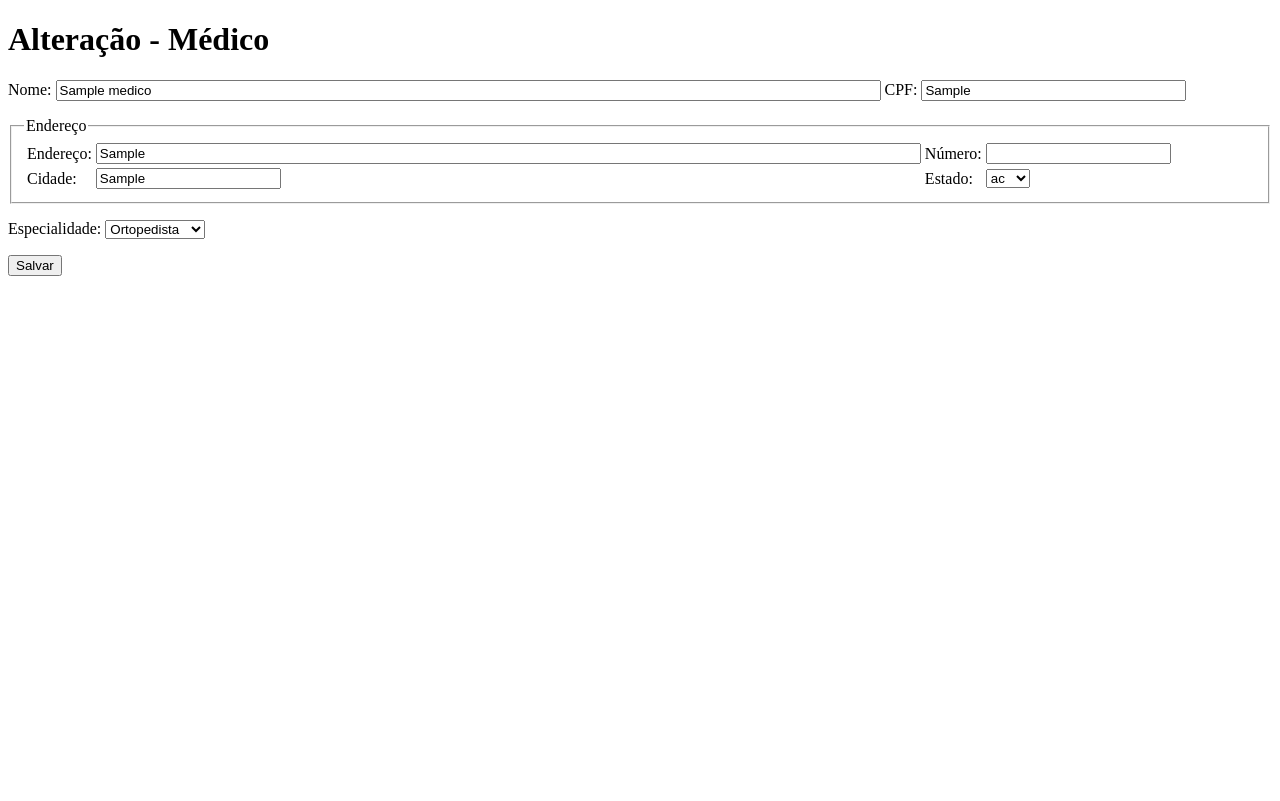
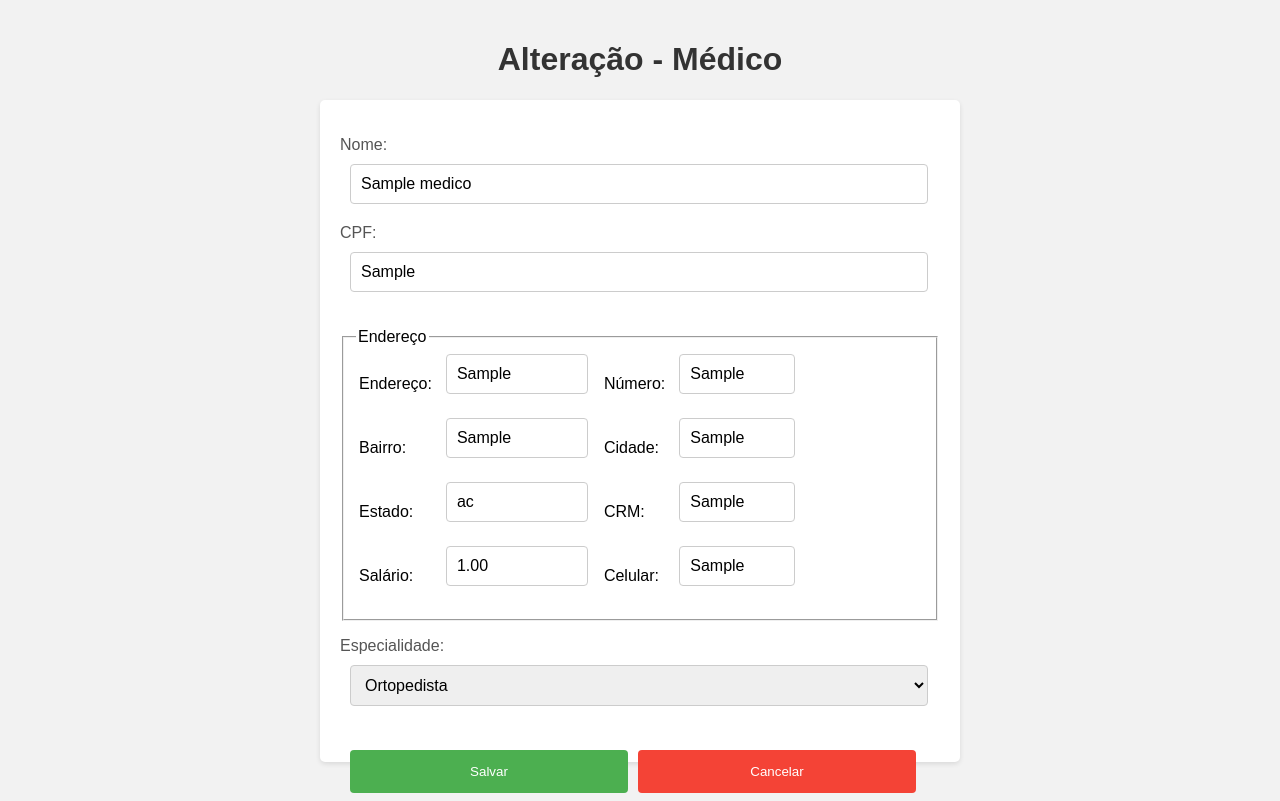
Before and after one commit to HenriBueno00/Lab_BancoDeDados, a PHP site: page /edit_medico.php?id_medico=1 in a window 1280 px wide. Before the commit the page ends 276 px from the top, so only its background shows below. Run offline with PHP 8.4, Linux system fonts and the light colour scheme; data comes from the database, SQL or seed files in the repository; tables that the repository leaves empty hold one stand-in row (values such as "Sample post").

Commit message:
Update AULA10

```diff
--- a/WEB/AULA10/edit_medico.php
+++ b/WEB/AULA10/edit_medico.php
@@ -5,42 +5,102 @@ $id_medico = filter_input(INPUT_GET, 'id_medico', FILTER_SANITIZE_NUMBER_INT);
 $result = "SELECT * FROM medico WHERE id_medico = '$id_medico'";
 $resultado = mysqli_query($con, $result);
 $row = mysqli_fetch_assoc($resultado);
-$cod_esp = $row['cod_esp']; // Correção: faltou um ponto e vírgula ao final desta linha
+$cod_esp = $row['cod_esp'];
 ?>
 <!DOCTYPE html>
 <html lang="pt-br">
 <head>
     <meta charset="utf-8">
-    <title>CRUD - Editar Medico</title> <!-- Correção: "Medico" alterado para "Médico" -->
+    <title>CRUD - Editar Médico</title>
+    <style>
+        body {
+            font-family: Arial, sans-serif;
+            background-color: #f2f2f2;
+            margin: 0;
+            padding: 20px;
+        }
+        h1 {
+            text-align: center;
+            color: #333;
+        }
+        form {
+            background-color: #fff;
+            padding: 20px;
+            border-radius: 5px;
+            box-shadow: 0 2px 5px rgba(0, 0, 0, 0.1);
+            width: 600px;
+            margin: 0 auto;
+        }
+        label {
+            display: block;
+            margin-bottom: 10px;
+            color: #555;
+        }
+        input[type="text"], input[type="number"], select {
+            width: calc(100% - 22px);
+            padding: 10px;
+            margin-bottom: 20px;
+            border: 1px solid #ccc;
+            border-radius: 4px;
+            box-sizing: border-box;
+            font-size: 16px;
+            margin-left: 10px;
+        }
+        select {
+            cursor: pointer;
+        }
+        input[type="submit"], input[type="button"] {
+            background-color: #4CAF50;
+            color: white;
+            padding: 14px 20px;
+            margin: 8px 0;
+            border: none;
+            border-radius: 4px;
+            cursor: pointer;
+            width: calc(50% - 22px);
+            margin-left: 10px;
+            float: left;
+        }
+        input[type="submit"]:hover, input[type="button"]:hover {
+            background-color: #45a049;
+        }
+        input[type="button"] {
+            background-color: #f44336;
+        }
+        input[type="button"]:hover {
+            background-color: #d32f2f;
+        }
+    </style>
 </head>
 <body>
-    <h1>Alteração - Médico</h1> <!-- Correção: "Medico" alterado para "Médico" -->
+    <h1>Alteração - Médico</h1>
     <?php
     if(isset($_SESSION['msg'])){
         echo $_SESSION['msg'];
-        unset($_SESSION['msg']); // Correção: Removido espaço em excesso entre "unset" e "($_SESSION['msg'])"
+        unset($_SESSION['msg']);
     }
     ?>
     <form method="POST" action="proc_edit_medico.php">
         <input type="hidden" name="id_medico" value="<?php echo $row['id_medico']; ?>">
         <p><label>Nome: </label><input type="text" name="nome" size="100" value="<?php echo $row['nome']; ?>">
-        <label>CPF: </label><input type="text" name="cpf" size="30" value="<?php echo $row['cpf']; ?>">
-        <fieldset><legend>Endereço</legend> <!-- Correção: "Endereço" substituído por "Endereço" -->
+        <label>CPF: </label><input type="text" name="cpf" size="30" value="<?php echo $row['cpf']; ?>"></p>
+        <fieldset><legend>Endereço</legend>
             <table width="80%">
                 <tr>
                     <td>Endereço: </td><td><input type="text" name="endereco" size="100" value="<?php echo $row['endereco']; ?>"></td>
-                    <td>Número: </td><td><input type="number" name="numero" value="<?php echo $row['numero']; ?>"></td>
+                    <td>Número: </td><td><input type="text" name="numero" size="10" value="<?php echo $row['numero']; ?>"></td>
                 </tr>
                 <tr>
-                    <td>Cidade: </td><td><input type="text" name="cidade" value="<?php echo $row['cidade']; ?>"></td>
-                    <td>Estado: </td><td><select name="estado">
-                        <option value="<?php echo $row['estado']; ?>"><?php echo $row['estado']; ?></option>
-                        <option value="SP">SP</option>
-                        <option value="BA">BA</option>
-                        <option value="RJ">RJ</option>
-                        <option value="MG">MG</option>
-                        <option value="PR">PR</option>
-                    </select></td>
+                    <td>Bairro: </td><td><input type="text" name="bairro" size="60" value="<?php echo $row['bairro']; ?>"></td>
+                    <td>Cidade: </td><td><input type="text" name="cidade" size="80" value="<?php echo $row['cidade']; ?>"></td>
+                </tr>
+                <tr>
+                    <td>Estado: </td><td><input type="text" name="estado" size="2" value="<?php echo $row['estado']; ?>"></td>
+                    <td>CRM: </td><td><input type="text" name="crm" size="20" value="<?php echo $row['CRM']; ?>"></td>
+                </tr>
+                <tr>
+                    <td>Salário: </td><td><input type="text" name="salario" size="15" value="<?php echo $row['salario']; ?>"></td>
+                    <td>Celular: </td><td><input type="text" name="celular" size="15" value="<?php echo $row['celular']; ?>"></td>
                 </tr>
             </table>
         </fieldset>
@@ -55,7 +115,7 @@ $cod_esp = $row['cod_esp']; // Correção: faltou um ponto e vírgula ao final d
                 <?php echo $reg['descricao']; ?></option>
             <?php
                 $query2 = "SELECT * from especialidade ORDER BY descricao;";
-                $resu2 = mysqli_query($con, $query2) or die (mysqli_connect_error()); // Correção: "mysql_connect_error()" alterado para "mysqli_connect_error()"
+                $resu2 = mysqli_query($con, $query2) or die (mysqli_connect_error());
                 while ($reg2 = mysqli_fetch_array($resu2)) {
             ?>
                 <option value="<?php echo $reg2['id']; ?>"><?php echo $reg2['descricao']; ?></option>
@@ -64,7 +124,8 @@ $cod_esp = $row['cod_esp']; // Correção: faltou um ponto e vírgula ao final d
                 mysqli_close($con);
             ?>
         </select>
-        <p><input type="submit" value="Salvar"></p> <!-- Correção: Tag de fechamento da tag <p> adicionada -->
+        <p><input type="submit" value="Salvar">
+        <input type="button" value="Cancelar" onclick="window.location.href='alter_medico.php'"></p>
     </form>
 </body>
 </html>
--- a/WEB/AULA10/home.php
+++ b/WEB/AULA10/home.php
@@ -62,7 +62,7 @@
         <div class="block-title">Medico</div>
         <div class="button-container">
             <button class="button" onclick="window.location='cad_medico.php'">Cadastrar</button>
-            <button class="button" onclick="window.location='consulta_medico.php'">Consultar</button>
+            <button class="button" onclick="window.location='alter_medico.php'">Consultar</button>
         </div>
     </div>
 
```
Also changed, not shown: WEB/AULA10/alter_medico.php (+51 -1 lines), WEB/AULA10/excluir_medico.php (+67 -88 lines).
